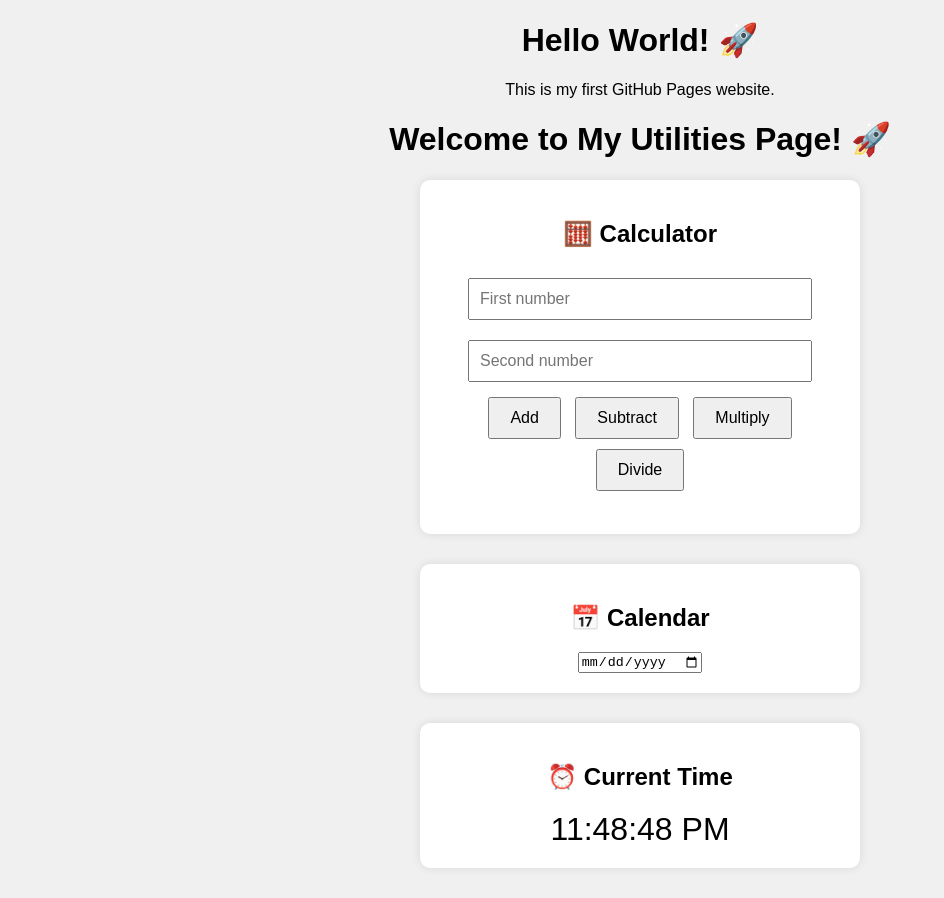
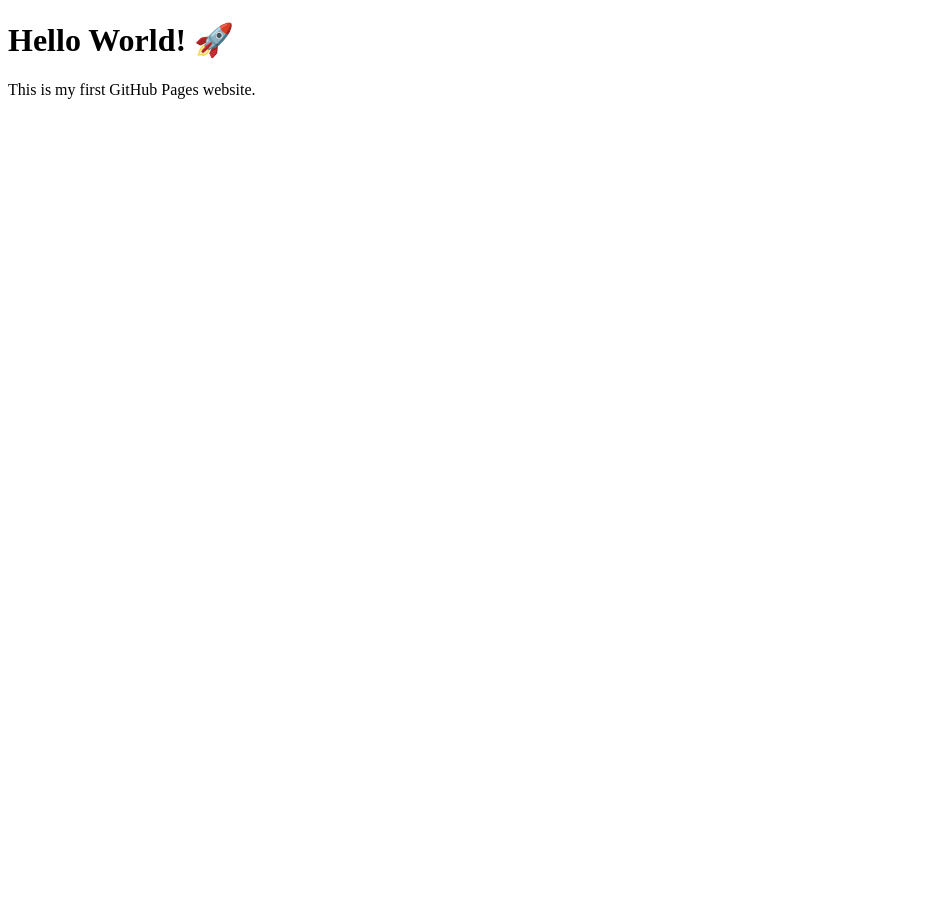
Before and after one commit to shadowblazer67/shadow., a plain HTML site: page index.html in a window 1280 px wide. Shown: the whole page, without its empty margins (0-944 px from the left). After the commit the page ends 800 px from the top, so only its background shows below. Drawn offline with Linux system fonts and the light colour scheme.

Commit message:
Update index.html

```diff
--- a/index.html
+++ b/index.html
@@ -8,123 +8,3 @@
   <p>This is my first GitHub Pages website.</p>
 </body>
 </html>
-
-<!DOCTYPE html>
-<html lang="en">
-<head>
-  <meta charset="UTF-8">
-  <meta name="viewport" content="width=device-width, initial-scale=1">
-  <title>My Utility Website</title>
-  <style>
-    body {
-      font-family: Arial, sans-serif;
-      text-align: center;
-      margin: 20px;
-      background: #f0f0f0;
-    }
-    .container {
-      background: white;
-      padding: 20px;
-      border-radius: 10px;
-      box-shadow: 0 0 10px rgba(0,0,0,0.1);
-      margin-bottom: 30px;
-      max-width: 400px;
-      margin-left: auto;
-      margin-right: auto;
-    }
-    input[type="text"], input[type="number"] {
-      width: 80%;
-      padding: 10px;
-      margin: 10px 0;
-      font-size: 16px;
-    }
-    button {
-      padding: 10px 20px;
-      margin: 5px;
-      font-size: 16px;
-      cursor: pointer;
-    }
-    #clock {
-      font-size: 2em;
-      margin-top: 10px;
-    }
-  </style>
-</head>
-<body>
-
-  <h1>Welcome to My Utilities Page! 🚀</h1>
-
-  <div class="container">
-    <h2>🧮 Calculator</h2>
-    <input type="number" id="num1" placeholder="First number">
-    <input type="number" id="num2" placeholder="Second number">
-    <br>
-    <button onclick="calculate('add')">Add</button>
-    <button onclick="calculate('subtract')">Subtract</button>
-    <button onclick="calculate('multiply')">Multiply</button>
-    <button onclick="calculate('divide')">Divide</button>
-    <h3 id="calcResult"></h3>
-  </div>
-
-  <div class="container">
-    <h2>📅 Calendar</h2>
-    <input type="date" id="calendar">
-  </div>
-
-  <div class="container">
-    <h2>⏰ Current Time</h2>
-    <div id="clock"></div>
-  </div>
-
-<script>
-  // Calculator
-  function calculate(operation) {
-    const num1 = parseFloat(document.getElementById('num1').value);
-    const num2 = parseFloat(document.getElementById('num2').value);
-    let result = '';
-
-    if (isNaN(num1) || isNaN(num2)) {
-      result = 'Please enter two numbers!';
-    } else {
-      switch(operation) {
-        case 'add':
-          result = num1 + num2;
-          break;
-        case 'subtract':
-          result = num1 - num2;
-          break;
-        case 'multiply':
-          result = num1 * num2;
-          break;
-        case 'divide':
-          result = num2 !== 0 ? num1 / num2 : 'Cannot divide by zero!';
-          break;
-      }
-    }
-
-    document.getElementById('calcResult').innerText = 'Result: ' + result;
-  }
-
-  // Live Clock
-  function updateClock() {
-    const now = new Date();
-    let hours = now.getHours();
-    let minutes = now.getMinutes();
-    let seconds = now.getSeconds();
-    let ampm = hours >= 12 ? 'PM' : 'AM';
-
-    hours = hours % 12;
-    hours = hours ? hours : 12; // 0 becomes 12
-    minutes = minutes < 10 ? '0'+minutes : minutes;
-    seconds = seconds < 10 ? '0'+seconds : seconds;
-
-    const timeString = hours + ':' + minutes + ':' + seconds + ' ' + ampm;
-    document.getElementById('clock').innerText = timeString;
-  }
-
-  setInterval(updateClock, 1000);
-  updateClock(); // Run immediately
-</script>
-
-</body>
-</html>
```
